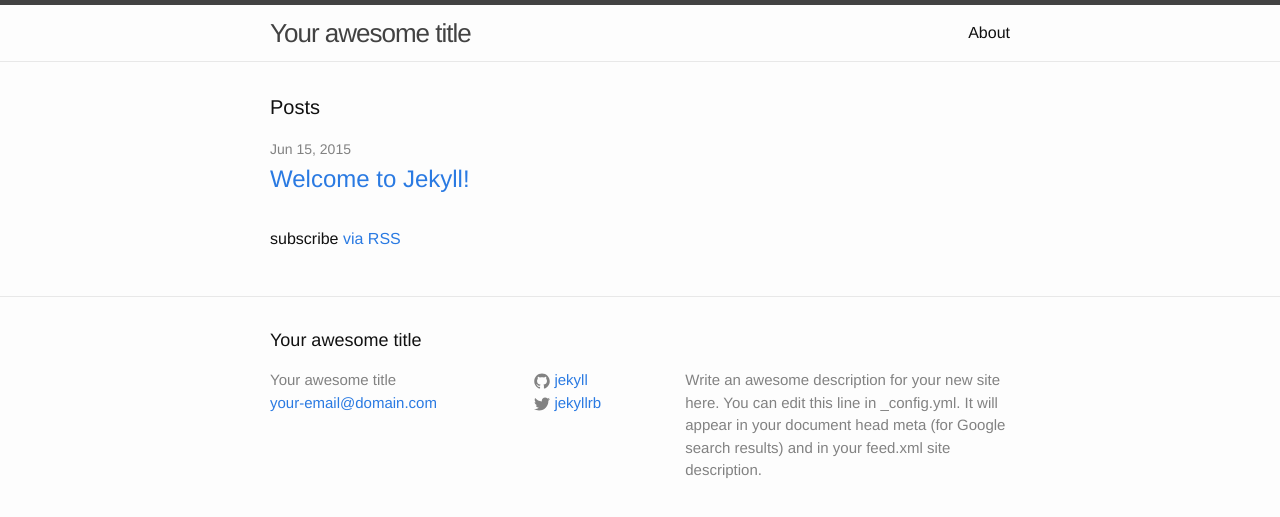
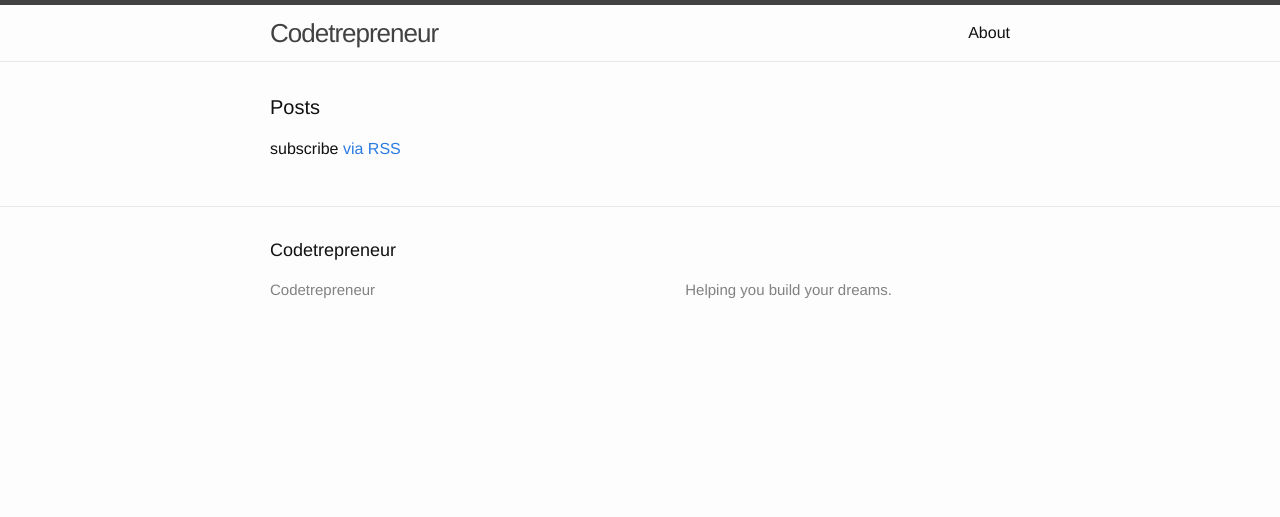
Before and after one commit to hyperh/landing-page-book, a Jekyll site: the page built from index.html, in a window 1280 px wide. Shown: the top 517 px of the page. Built offline with Jekyll 4.4.1, drawn with Linux system fonts in a browser that asks for light colours.

Commit message:
Editing text

```diff
--- a/_config.yml
+++ b/_config.yml
@@ -1,14 +1,12 @@
 # Site settings
-title: Your awesome title
-email: your-email@domain.com
+title: Codetrepreneur
+email:
 description: > # this means to ignore newlines until "baseurl:"
-  Write an awesome description for your new site here. You can edit this
-  line in _config.yml. It will appear in your document head meta (for
-  Google search results) and in your feed.xml site description.
+  Helping you build your dreams.
 baseurl: "" # the subpath of your site, e.g. /blog/
-url: "http://yourdomain.com" # the base hostname & protocol for your site
-twitter_username: jekyllrb
-github_username:  jekyll
+url: "http://codetrepreneur.com" # the base hostname & protocol for your site
+twitter_username:
+github_username:
 
 # Build settings
 markdown: kramdown
```
Also changed, not shown: _posts/2015-06-15-welcome-to-jekyll.markdown (deleted, +0 -25 lines), 4 other files.
